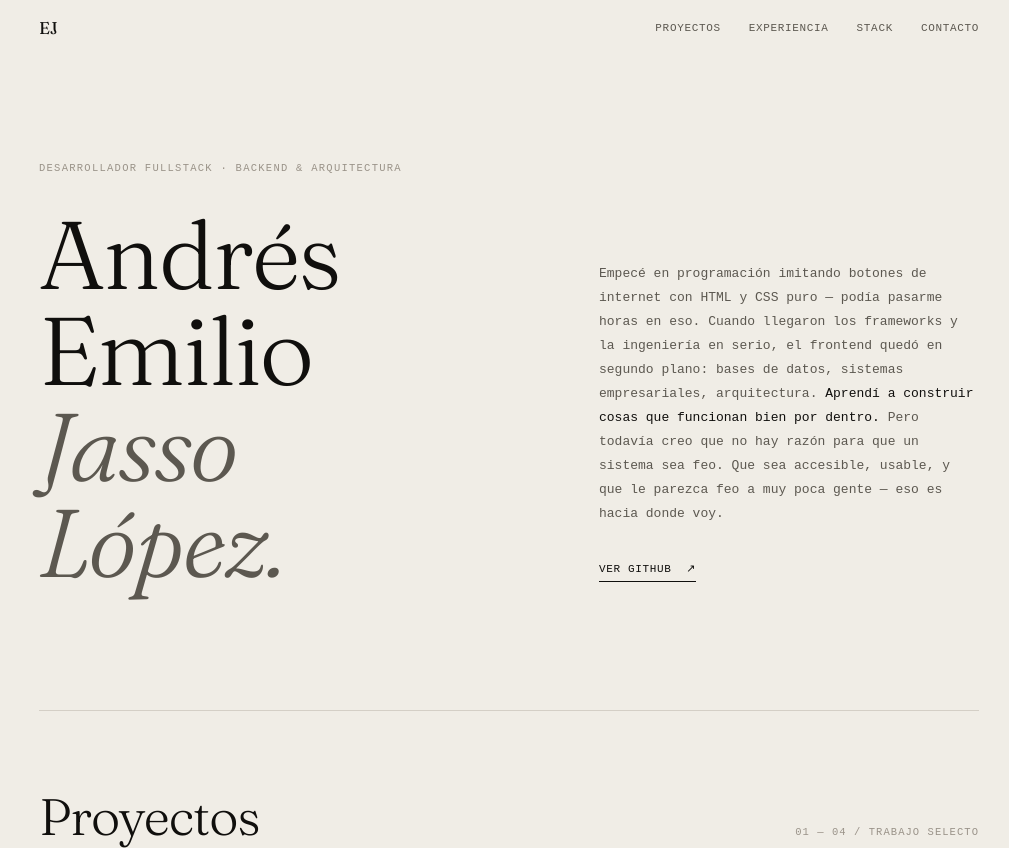
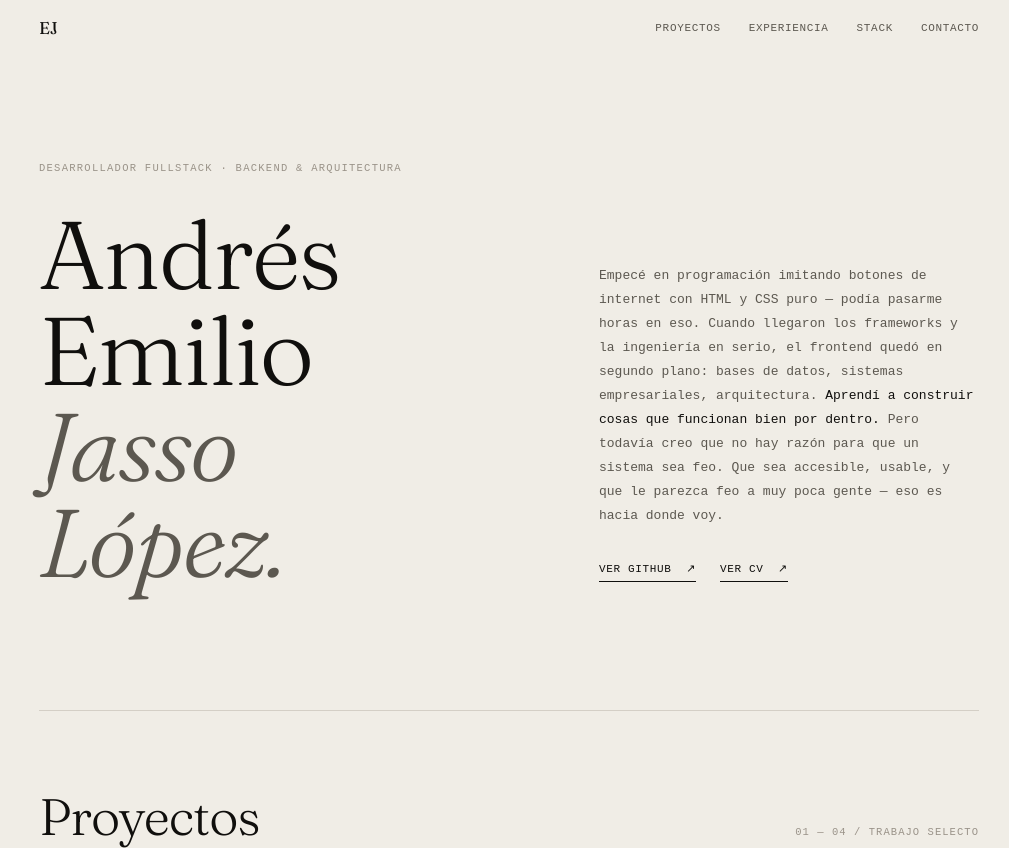
Before and after one commit to EmilioJasso19/portafolio, a plain HTML site: page index.html in a window 1280 px wide. Shown: the top 848 px of the page, without its empty margins (131-1140 px from the left). Drawn offline with Linux system fonts and the light colour scheme; a web font is replaced by a local one.

Commit message:
add CV link to hero section

```diff
--- a/index.html
+++ b/index.html
@@ -127,6 +127,11 @@
     .hero-desc strong {
       color: var(--ink);
       font-weight: 400;
+    }
+    .hero-cta-container {
+      display: flex;
+      gap: 24px;
+      flex-wrap: wrap;
     }
     .hero-cta {
       display: inline-flex;
@@ -556,9 +561,14 @@
           Pero todavía creo que no hay razón para que un sistema sea feo. Que sea accesible,
           usable, y que le parezca feo a muy poca gente — eso es hacia donde voy.
         </p>
-        <a class="hero-cta" href="https://github.com/EmilioJasso19" target="_blank" rel="noopener">
-          Ver GitHub &nbsp;↗
-        </a>
+        <div class="hero-cta-container">
+            <a class="hero-cta" href="https://github.com/EmilioJasso19" target="_blank" rel="noopener">
+              Ver GitHub &nbsp;↗
+            </a>
+            <a class="hero-cta" href="CV_ANDRES_EMILIO_JASSO_LOPEZ.pdf" target="_blank" rel="noopener">
+              Ver CV &nbsp;↗
+            </a>
+        </div>
       </div>
     </div>
   </section>
```
Also changed, not shown: 1 other file.
